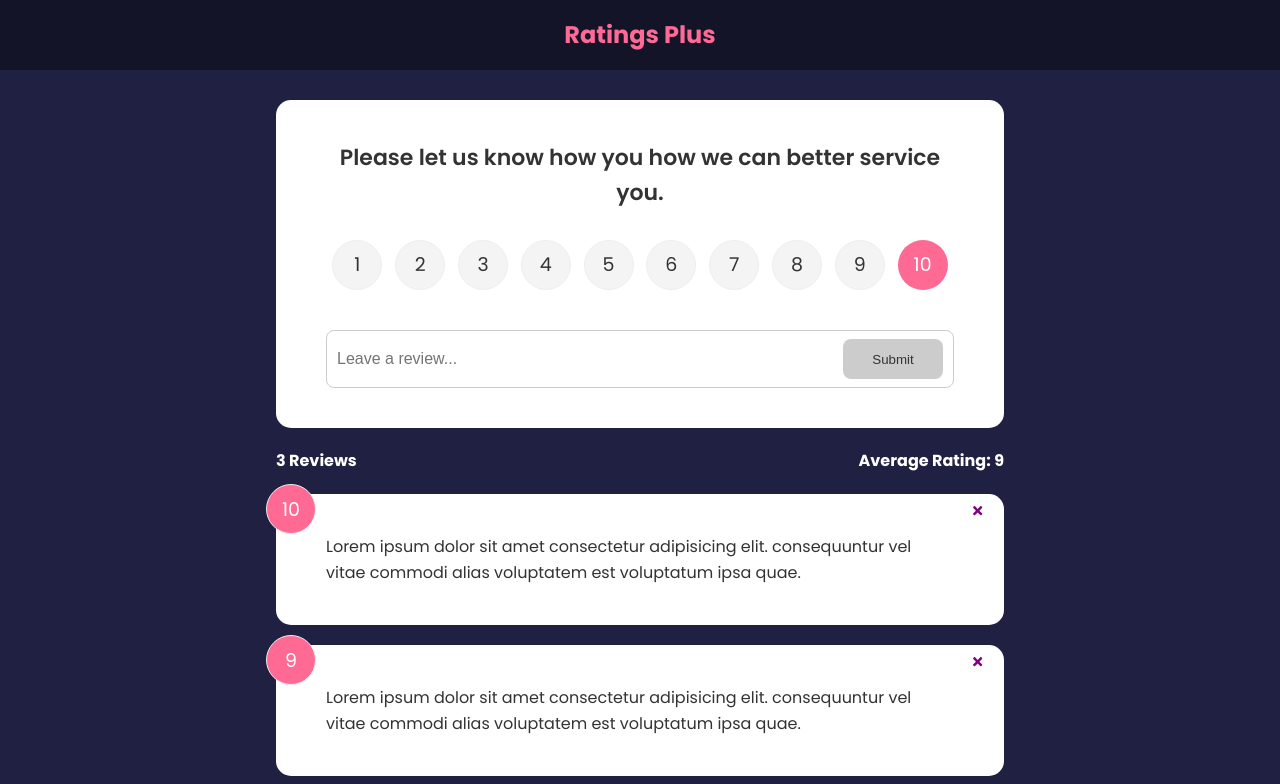
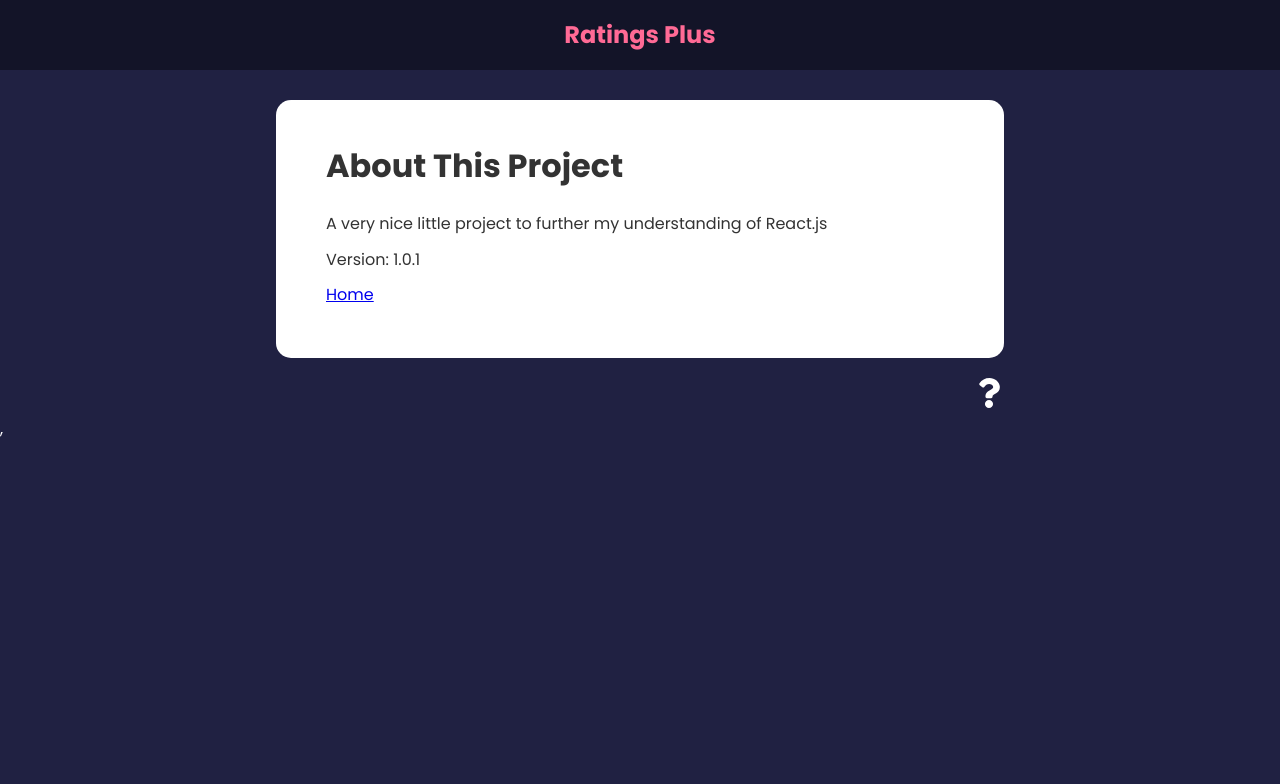
Before and after one commit to SheeloveDol/ratings-app-react, a React (Create React App) app: page /about in a window 1280 px wide. Shown: the top 784 px of the page. Built offline with nearby package versions, Linux system fonts and the light colour scheme.

Commit message:
Added About icon link and updated the about page with a link

```diff
--- a/package.json
+++ b/package.json
@@ -10,6 +10,7 @@
     "react": "^17.0.2",
     "react-dom": "^17.0.2",
     "react-icons": "^4.3.1",
+    "react-router-dom": "^6.2.1",
     "react-scripts": "5.0.0",
     "uuid": "^8.3.2",
     "web-vitals": "^2.1.4"
--- a/src/App.js
+++ b/src/App.js
@@ -1,3 +1,4 @@
+import { BrowserRouter as Router, Route, Routes } from 'react-router-dom'
 import { v4 as uuidv4 } from 'uuid'
 import Header from './components/Header'
 import FeedbackList from './components/FeedbackList'
@@ -5,6 +6,8 @@ import {useState} from 'react'
 import FeedbackData from './data/FeedbackData'
 import FeedbackStats from './components/FeedbackStats'
 import FeedbackForm from './components/FeedbackForm'
+import AboutPage from './pages/AboutPage'
+import AboutIconLink from './components/AboutIconLink'
 
 function App() {
     const [feedbacks, setFeedbacks] = useState(FeedbackData);
@@ -30,14 +33,26 @@ function App() {
 
 
     return (
-        <>
+        <Router>
             <Header />
             <div className="container">
-                <FeedbackForm handleAdd={addFeedback} />
-                <FeedbackStats data={feedbacks} />
-                <FeedbackList  data={feedbacks} handleDelete={deleteFeedback} />
+                <Routes>
+                    <Route exact path='/' element={
+                        <>
+                            <FeedbackForm handleAdd={addFeedback} />
+                            <FeedbackStats data={feedbacks} />
+                            <FeedbackList  data={feedbacks} handleDelete={deleteFeedback} />
+                        </>
+                    }
+                    ></Route>
+
+
+                    <Route path='/about' element={<AboutPage/>} />
+                </Routes>
+
+                <AboutIconLink />
             </div>
-        </>
+        </Router>
     )
 }
 
--- /dev/null
+++ b/src/components/AboutIconLink.jsx
@@ -0,0 +1,15 @@
+import React from 'react'
+import { FaQuestion } from 'react-icons/fa'
+import { Link } from 'react-router-dom'
+
+const AboutIconLink = () => {
+  return (
+    <div className="about-link">
+      <Link to="/about">
+          <FaQuestion size={30} />
+      </Link>
+    </div>
+  )
+}
+
+export default AboutIconLink
--- /dev/null
+++ b/src/pages/AboutPage.jsx
@@ -0,0 +1,21 @@
+import React from 'react'
+import Card from '../components/shared/Card'
+import { Link } from 'react-router-dom'
+
+function AboutPage() {
+    return (
+        <Card>
+            <div className="about">
+                <h1>About This Project</h1>
+                <p>A very nice little project to further my understanding of React.js</p>
+                <p>Version: 1.0.1</p>
+
+                <p>
+                    <Link to="/">Home</Link>
+                </p>
+            </div>
+        </Card>
+    )
+}
+
+export default AboutPage
```
Also changed, not shown: 1 other file (tests, documents, lock files or other folders).
